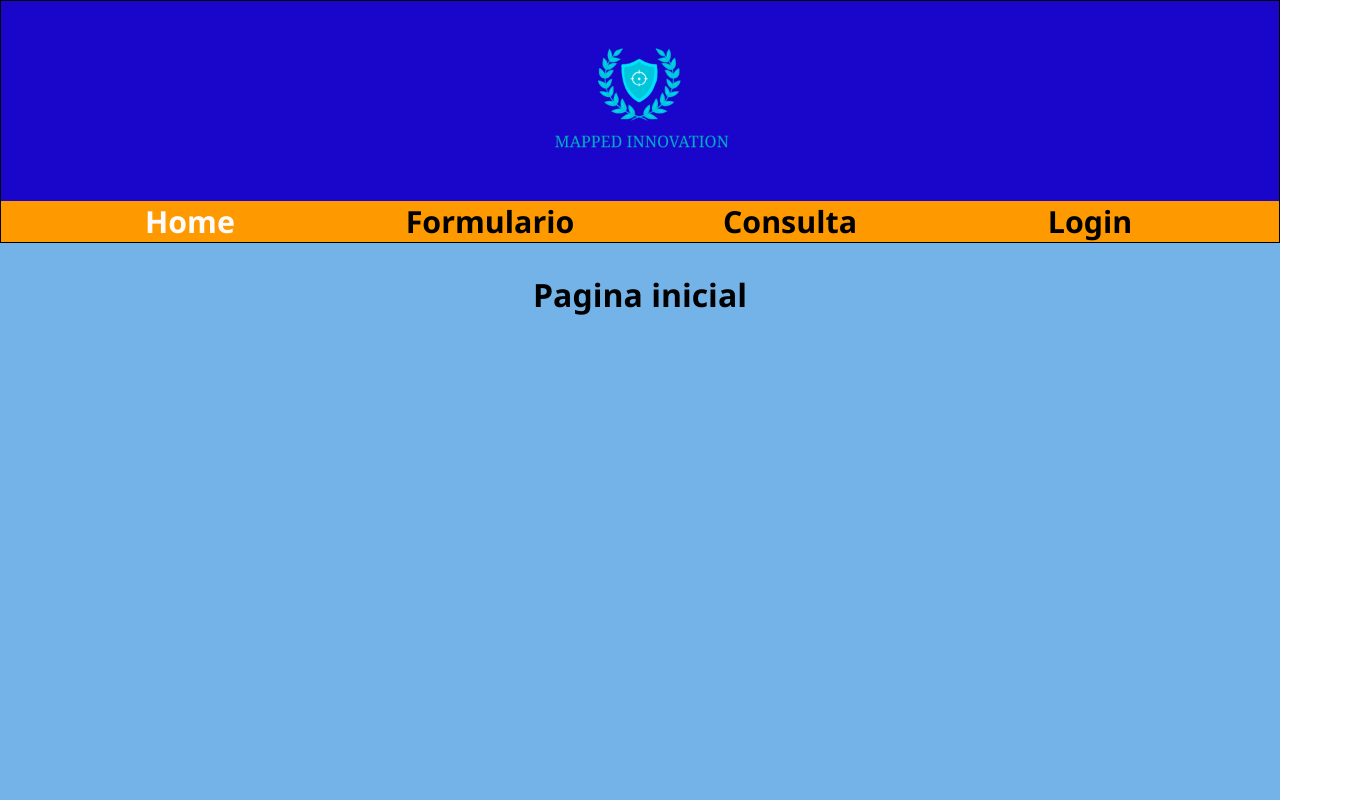
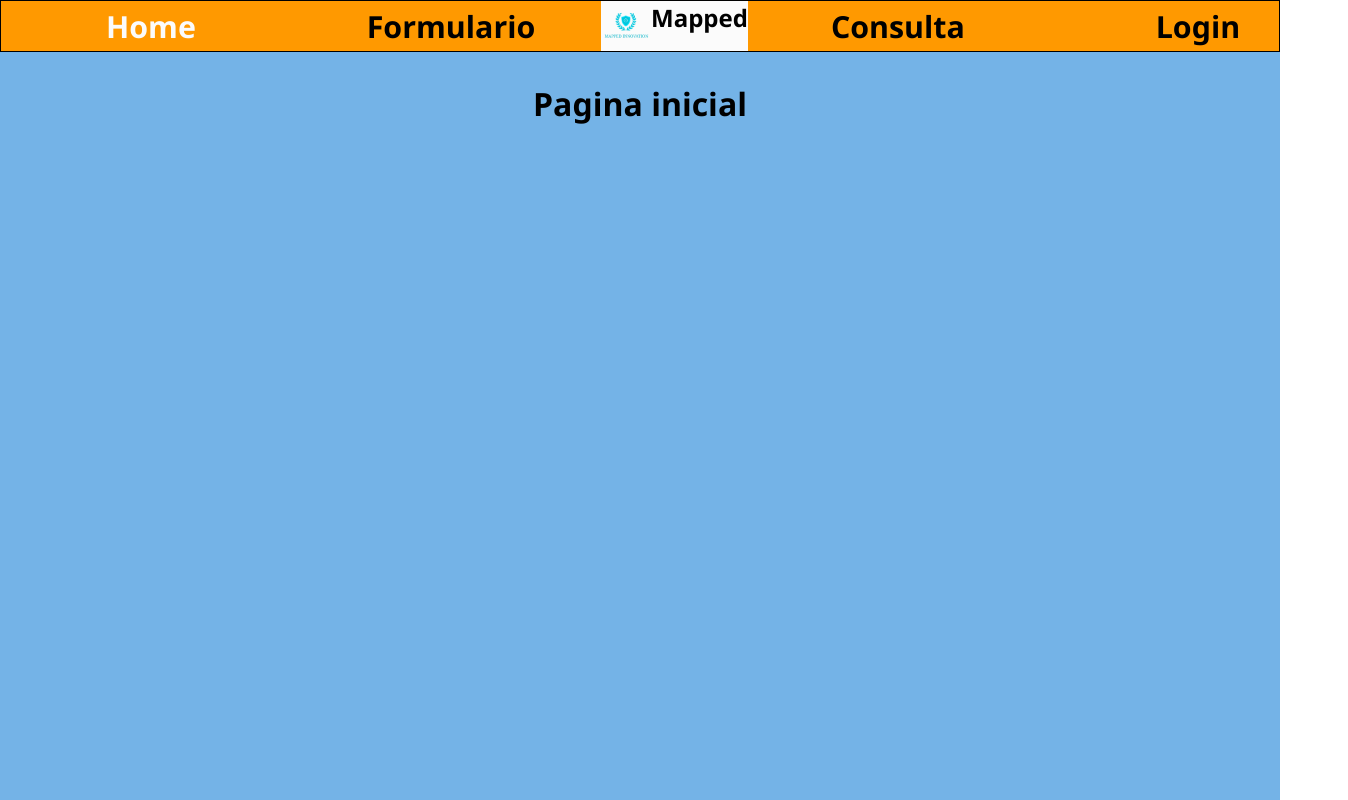
Before and after one commit to Miguel-Fr3/Gs_RWD, a Next.js app: page / in a window 1280 px wide. Shown: the top 800 px of the page, 1348 px wide, since content can reach past the window. Built offline with nearby package versions, Linux system fonts and the light colour scheme.

Commit message:
Mudando layout

```diff
--- a/src/components/Cabecalho/Cabecalho.jsx
+++ b/src/components/Cabecalho/Cabecalho.jsx
@@ -12,9 +12,7 @@ export default function Cabecalho() {
 
   return (
     <header className='cabecalho'>
-      <div >
-            <Image src="/logo.png" alt="Logo Mapped" width={100} height={50}  priority={true} className='logo'/>
-        </div>
+
     <nav className='menu'>
       <div className='rotas'>
 
@@ -25,6 +23,11 @@ export default function Cabecalho() {
           <Link href="/formulario" className={pathname === '/formulario' ? 'active' : ''}>
             Formulario
           </Link>
+
+          <div className='image'>
+            <Image src="/logo.png" alt="Logo Mapped" width={100} height={50}  priority={true} className='logo'/>
+            <h1>Mapped</h1>
+        </div>
 
           <Link href="/consulta" className={pathname === '/consulta' ? 'active' : ''}>
             Consulta
--- a/src/components/Cabecalho/Cabecalho.scss
+++ b/src/components/Cabecalho/Cabecalho.scss
@@ -7,13 +7,7 @@
     top: 0px;
     border: 0.824709px solid #000000;
     background: #1906ca;
-    .logo{
-        width: 200px;
-        height: 200px;
-        margin: auto;
-        display: block;
-        object-fit: contain;
-      }
+
 
     .menu{
       width: 100%;
@@ -29,7 +23,19 @@
         justify-content: space-between;
         align-items: center;
         text-decoration: none;
+        .image{
+          display: flex;
+          flex-direction: row;
+          background-color: #fbfbfb;
+        .logo{
 
+          width: 50px;
+          height: 50px;
+          margin: auto;
+          display: block;
+          object-fit: contain;
+        }
+      }
         .active {
 
               color: #fbfbfb;
```
